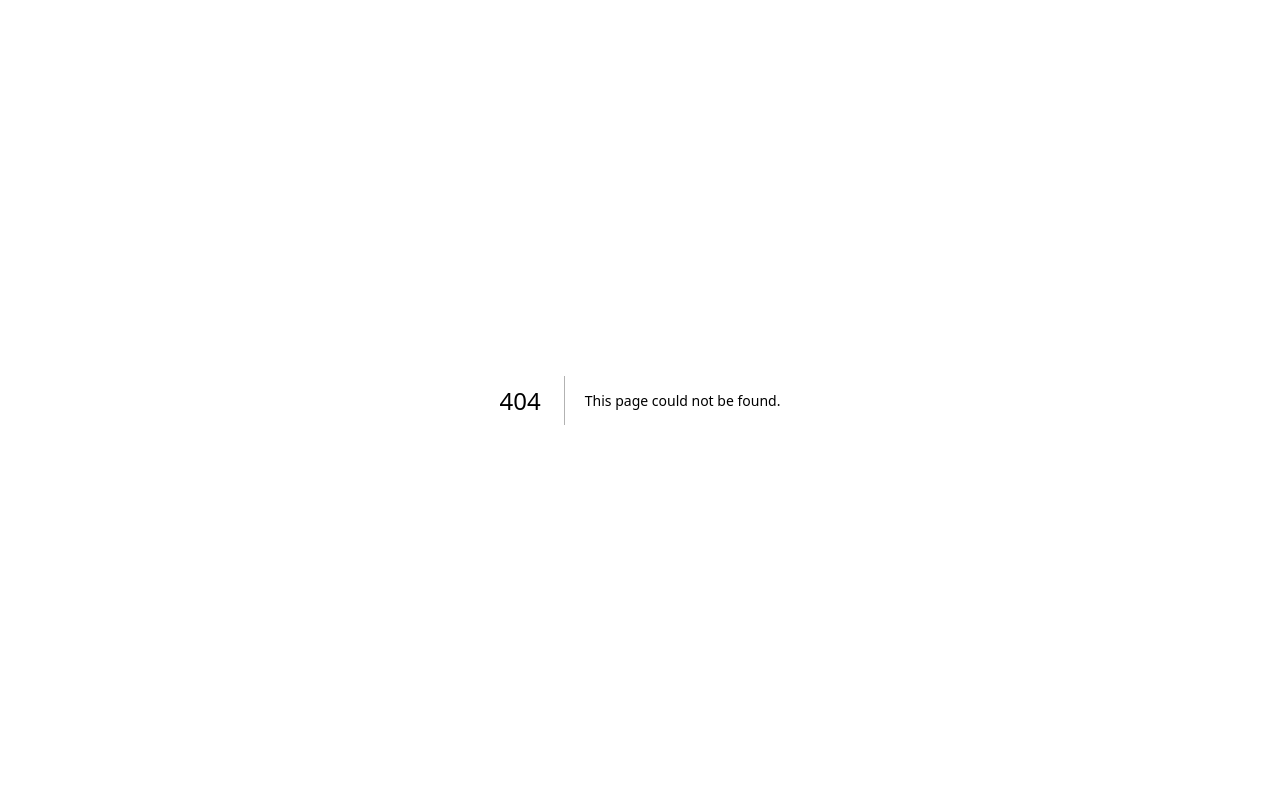
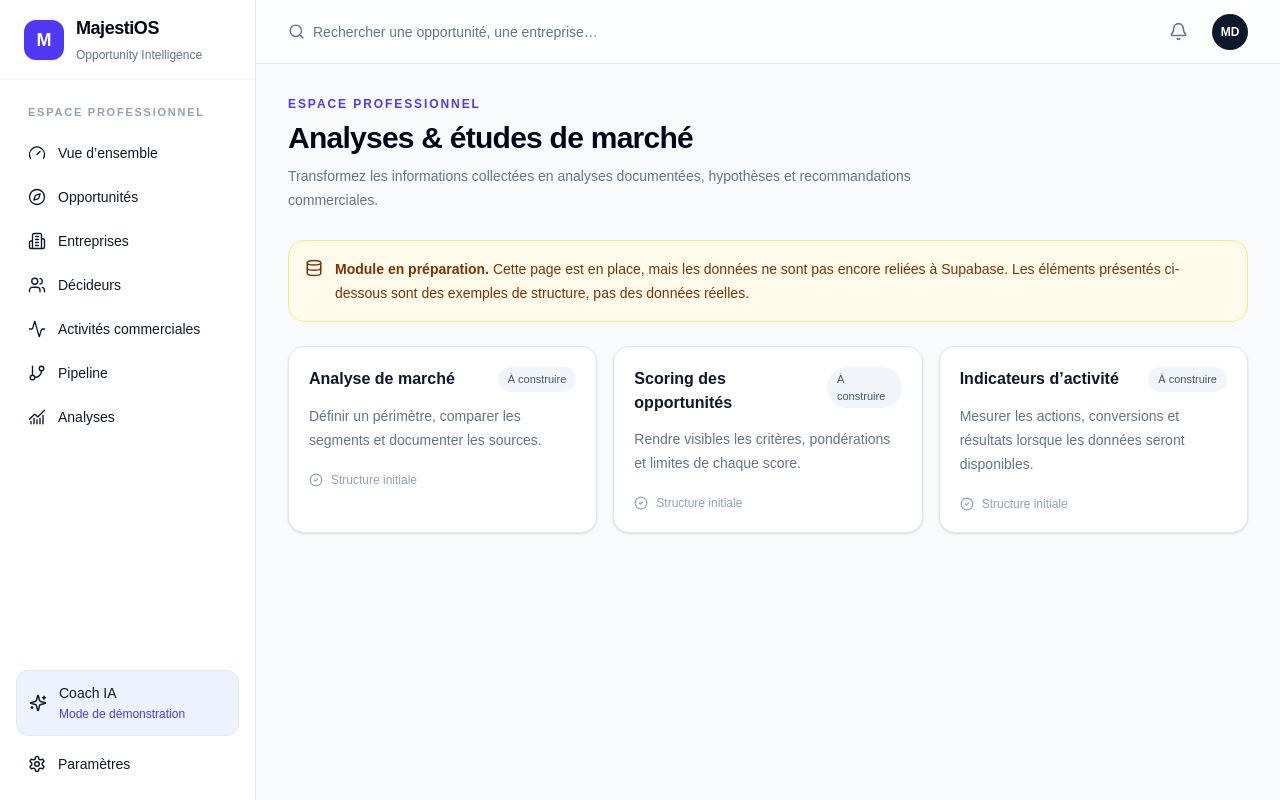
Before and after one commit to Chexpeer/Majestios, a Next.js app: page /analytics in a window 1280 px wide. Before the commit this address had no page. Built offline with nearby package versions, Linux system fonts and the light colour scheme.

Commit message:
feat: scaffold core commercial modules

```diff
--- /dev/null
+++ b/app/(workspace)/analytics/page.tsx
@@ -0,0 +1,6 @@
+import { ModulePage } from "@/components/ui/ModulePage";
+export default function AnalyticsPage(){return <ModulePage title="Analyses & études de marché" description="Transformez les informations collectées en analyses documentées, hypothèses et recommandations commerciales." items={[
+{title:"Analyse de marché",description:"Définir un périmètre, comparer les segments et documenter les sources.",status:"À construire"},
+{title:"Scoring des opportunités",description:"Rendre visibles les critères, pondérations et limites de chaque score.",status:"À construire"},
+{title:"Indicateurs d’activité",description:"Mesurer les actions, conversions et résultats lorsque les données seront disponibles.",status:"À construire"},
+]}/>}
--- /dev/null
+++ b/app/(workspace)/coach/page.tsx
@@ -0,0 +1,7 @@
+import { Sparkles } from "lucide-react";
+import { ModulePage } from "@/components/ui/ModulePage";
+export default function CoachPage(){return <ModulePage title="Coach IA" eyebrow="Assistant professionnel" description="Préparez une recherche, structurez une hypothèse ou rédigez un plan d’action à partir du contexte commercial." icon={<span className="inline-flex items-center gap-2 rounded-xl bg-indigo-50 px-3 py-2 text-sm font-medium text-indigo-700"><Sparkles size={17}/>IA non connectée</span>} items={[
+{title:"Préparer une recherche",description:"Définir les critères, le secteur, la zone et les sources à explorer.",status:"Parcours à construire"},
+{title:"Structurer une analyse",description:"Séparer faits sourcés, hypothèses et recommandations à valider.",status:"Parcours à construire"},
+{title:"Préparer une action commerciale",description:"Organiser un argumentaire et les questions de qualification.",status:"Parcours à construire"},
+]}/>}
--- /dev/null
+++ b/app/(workspace)/companies/page.tsx
@@ -0,0 +1,7 @@
+import Link from "next/link";
+import { ModulePage } from "@/components/ui/ModulePage";
+export default function CompaniesPage(){return <ModulePage title="Entreprises" description="Construisez une connaissance structurée des organisations pour mieux identifier les opportunités et les interlocuteurs." items={[
+{title:"Fiches entreprises",description:"Identité, secteur, taille, localisation et informations de qualification.",status:"À construire"},
+{title:"Mémoire d’entreprise",description:"Informations validées, sources, notes et historique des mises à jour.",status:"À construire"},
+{title:"Relations commerciales",description:"Opportunités, contacts, activités et prochaines actions associés à l’entreprise.",status:"À construire"},
+]}/>}
--- /dev/null
+++ b/app/(workspace)/crm/page.tsx
@@ -0,0 +1,6 @@
+import { ModulePage } from "@/components/ui/ModulePage";
+export default function CRMPage(){return <ModulePage title="Activités commerciales" description="Organisez les appels, rendez-vous, notes et tâches dans une chronologie commune aux équipes." items={[
+{title:"Journal d’activité",description:"Historique unifié des appels, e-mails, rendez-vous, visios et notes.",status:"À construire"},
+{title:"Prochaines actions",description:"Tâches assignées, échéances et rappels de suivi.",status:"À construire"},
+{title:"Prospection téléphonique",description:"Préparer les campagnes et consigner les résultats des appels. La téléphonie n’est pas connectée.",status:"À construire"},
+]}/>}
--- /dev/null
+++ b/app/(workspace)/decision-makers/page.tsx
@@ -0,0 +1,6 @@
+import { ModulePage } from "@/components/ui/ModulePage";
+export default function DecisionMakersPage(){return <ModulePage title="Interlocuteurs & décideurs" description="Reliez chaque interlocuteur à son organisation, son rôle et son influence dans le processus de décision." items={[
+{title:"Interlocuteurs identifiés",description:"Contacts professionnels liés à une entreprise et documentés par des sources.",status:"À construire"},
+{title:"Rôles et influence",description:"Fonction, périmètre de décision et niveau de confiance de l’identification.",status:"À construire"},
+{title:"Historique des interactions",description:"Retrouver les échanges et prochaines actions liés à chaque interlocuteur.",status:"À construire"},
+]}/>}
--- /dev/null
+++ b/app/(workspace)/opportunities/page.tsx
@@ -0,0 +1,6 @@
+import { ModulePage } from "@/components/ui/ModulePage";
+export default function OpportunitiesPage(){return <ModulePage title="Opportunités" description="Centralisez les pistes commerciales issues de plusieurs sources, puis qualifiez-les avant toute action." items={[
+{title:"Signaux à qualifier",description:"Nouveaux signaux issus de sources publiques, de veille ou de saisie manuelle.",status:"À construire"},
+{title:"Qualification commerciale",description:"Évaluer le besoin, la pertinence, l’échéance et le potentiel estimé.",status:"À construire"},
+{title:"Sources et provenance",description:"Conserver la source, la date de collecte et le niveau de fiabilité de chaque signal.",status:"À construire"},
+]}/>}
--- /dev/null
+++ b/app/(workspace)/pipeline/page.tsx
@@ -0,0 +1,8 @@
+import { ModulePage } from "@/components/ui/ModulePage";
+export default function PipelinePage(){return <ModulePage title="Pipeline commercial" description="Suivez le passage des opportunités de la qualification à la conversion, avec des étapes adaptées à votre processus." items={[
+{title:"À qualifier",description:"Signal reçu, provenance à vérifier et premier tri commercial.",status:"Étape"},
+{title:"Qualifiée",description:"Besoin, potentiel et interlocuteurs suffisamment documentés.",status:"Étape"},
+{title:"Contactée",description:"Première action effectuée et résultat enregistré.",status:"Étape"},
+{title:"En discussion",description:"Échange commercial en cours, prochaine action planifiée.",status:"Étape"},
+{title:"Gagnée / perdue",description:"Résultat final et raison documentés pour améliorer les décisions.",status:"Étape"},
+]}/>}
--- /dev/null
+++ b/app/(workspace)/settings/page.tsx
@@ -0,0 +1,6 @@
+import { ModulePage } from "@/components/ui/ModulePage";
+export default function SettingsPage(){return <ModulePage title="Paramètres" description="Les réglages de l’espace professionnel, des membres, des intégrations et des préférences seront regroupés ici." items={[
+{title:"Organisation & membres",description:"Configuration de l’organisation et gestion des rôles et autorisations.",status:"À construire"},
+{title:"Sources & intégrations",description:"Configurer les sources de veille et les services externes autorisés.",status:"À construire"},
+{title:"Intelligence artificielle",description:"Configurer le fournisseur, les limites de consommation et les contrôles d’usage.",status:"À construire"},
+]}/>}
--- /dev/null
+++ b/components/ui/ModulePage.tsx
@@ -0,0 +1,9 @@
+import { ReactNode } from "react";
+import { Database, CircleCheck, ArrowRight } from "lucide-react";
+import { SectionHeading } from "@/components/ui/SectionHeading";
+export type ModuleItem = { title: string; description: string; status?: string };
+export function ModulePage({ title, eyebrow = "Espace professionnel", description, items = [], icon, nextStep }: { title: string; eyebrow?: string; description: string; items?: ModuleItem[]; icon?: ReactNode; nextStep?: string }) {
+ return <div><SectionHeading eyebrow={eyebrow} title={title} description={description} action={icon}/><div className="mb-6 flex gap-3 rounded-2xl border border-amber-200 bg-amber-50 p-4 text-sm leading-6 text-amber-900"><Database className="mt-0.5 shrink-0" size={18}/><p><strong>Module en préparation.</strong> Cette page est en place, mais les données ne sont pas encore reliées à Supabase. Les éléments présentés ci-dessous sont des exemples de structure, pas des données réelles.</p></div>
+ {items.length > 0 ? <div className="grid gap-4 md:grid-cols-2 xl:grid-cols-3">{items.map((item)=><article key={item.title} className="rounded-2xl border border-slate-200 bg-white p-5 shadow-sm"><div className="flex items-start justify-between gap-3"><h2 className="font-semibold text-slate-900">{item.title}</h2><span className="rounded-full bg-slate-100 px-2.5 py-1 text-[11px] font-medium text-slate-600">{item.status ?? "À construire"}</span></div><p className="mt-3 text-sm leading-6 text-slate-500">{item.description}</p><div className="mt-5 flex items-center gap-2 text-xs text-slate-400"><CircleCheck size={14}/>Structure initiale</div></article>)}</div> : <div className="rounded-2xl border border-dashed border-slate-300 bg-white px-6 py-12 text-center"><div className="mx-auto flex h-12 w-12 items-center justify-center rounded-xl bg-slate-100 text-slate-500"><Database size={22}/></div><h2 className="mt-4 font-semibold text-slate-900">Votre espace sera disponible ici</h2><p className="mx-auto mt-2 max-w-lg text-sm leading-6 text-slate-500">{nextStep ?? "La prochaine étape consiste à connecter ce module aux tables sécurisées de la base de données."}</p></div>}
+ </div>;
+}
```
